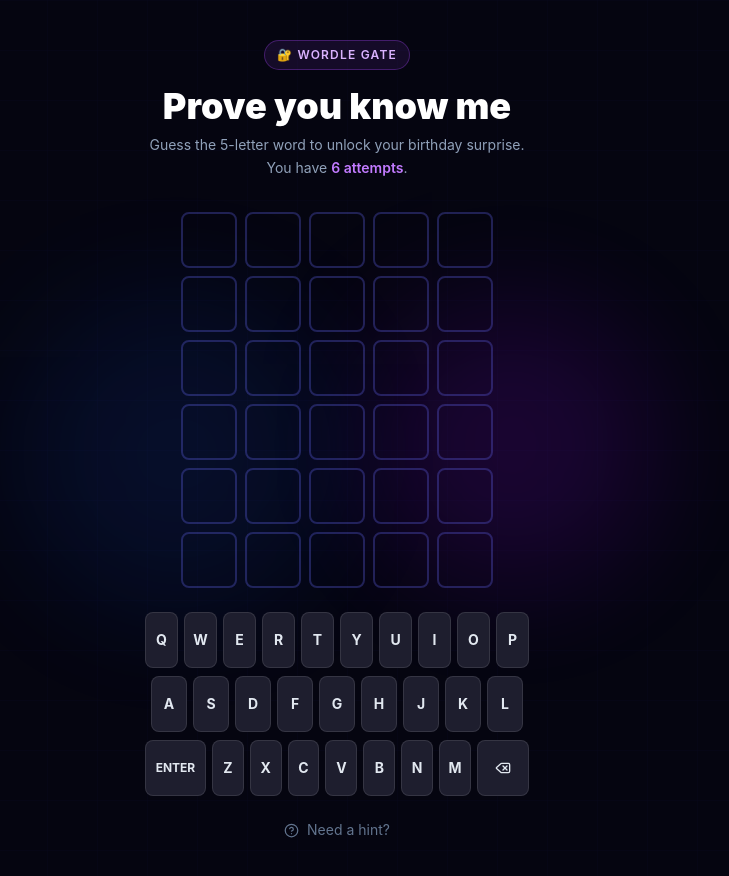
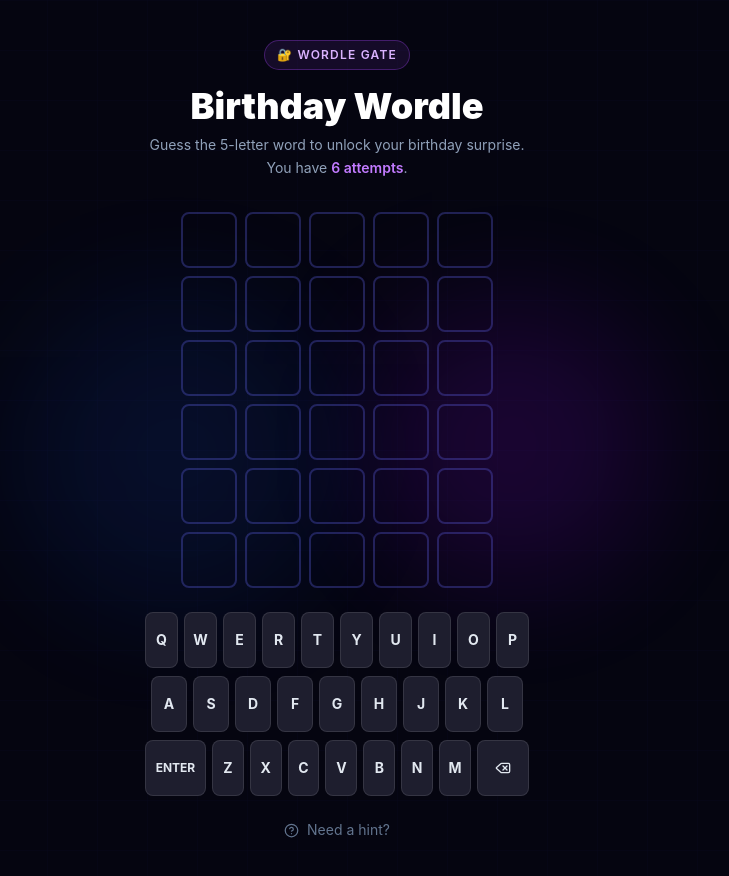
Before and after one commit to ClubCloser/birthday-page, a React (Vite) app: page / in a window 1280 px wide. Shown: the top 876 px of the page, without its empty margins (303-1032 px from the left). Built offline with nearby package versions, Linux system fonts and the light colour scheme.

Commit message:
Change heading to Birthday Wordle

```diff
--- a/src/components/WordleGate.jsx
+++ b/src/components/WordleGate.jsx
@@ -253,7 +253,7 @@ export default function WordleGate({ onUnlock }) {
             🔐 Wordle Gate
           </div>
           <h1 className="text-3xl sm:text-4xl font-black text-white mb-2">
-            Prove you know me
+            Birthday Wordle
           </h1>
           <p className="text-slate-400 text-sm leading-relaxed">
             Guess the 5-letter word to unlock your birthday surprise.
```
